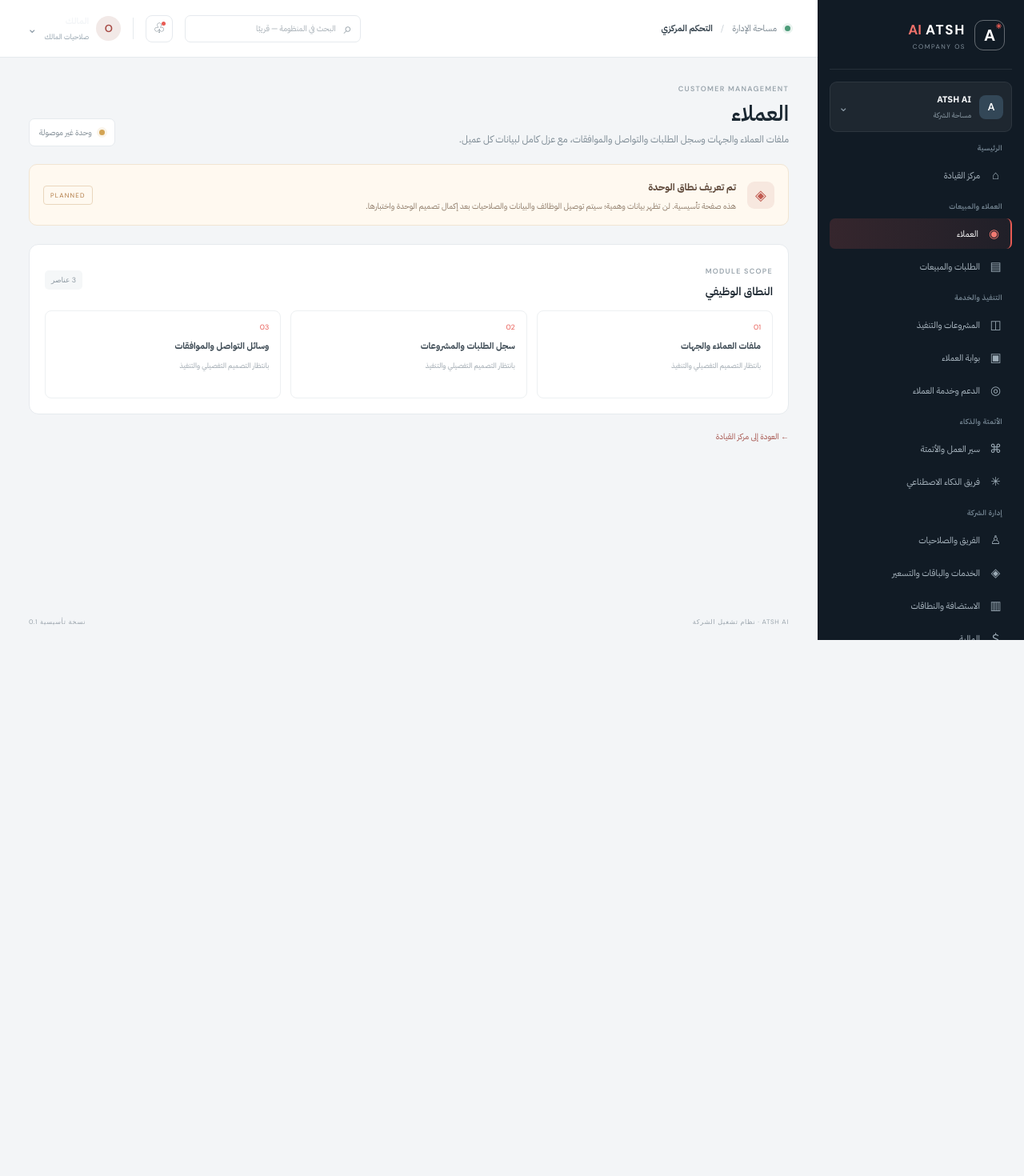
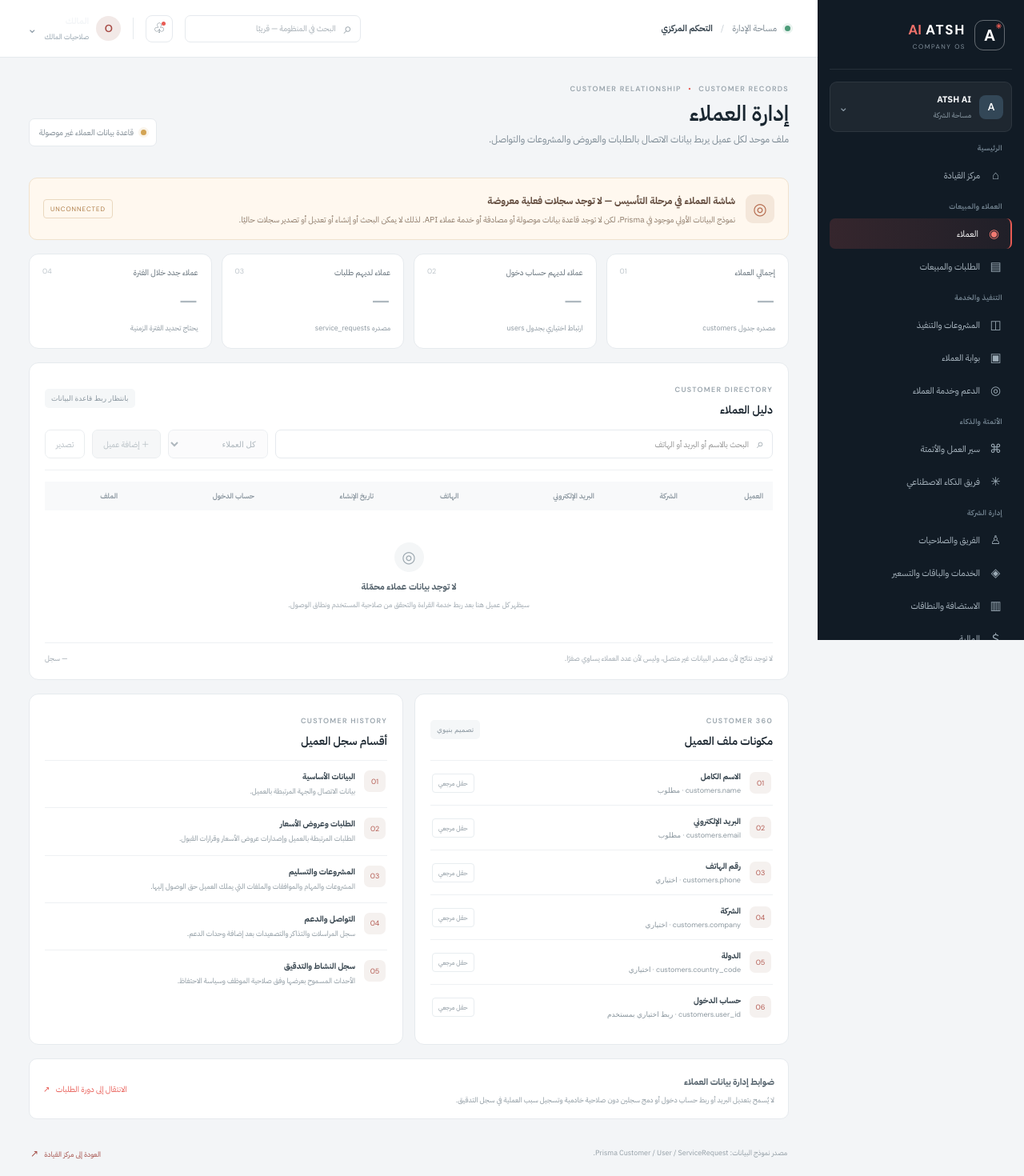
Before and after one commit to atshpana/atsh-ai-v2, a Next.js app in the folder apps/admin/: page /customers in a window 1280 px wide. Shown: the top 1470 px of the page at 80% size. Before the commit the page ends 800 px from the top, so only its background shows below. Built offline with nearby package versions, Linux system fonts and the light colour scheme.

Commit message:
feat(admin): add customer management workspace scaffold

```diff
--- /dev/null
+++ b/apps/admin/src/app/customers/page.tsx
@@ -0,0 +1,108 @@
+import Link from "next/link";
+
+const customerFields = [
+  { label: "الاسم الكامل", detail: "customers.name · مطلوب" },
+  { label: "البريد الإلكتروني", detail: "customers.email · مطلوب" },
+  { label: "رقم الهاتف", detail: "customers.phone · اختياري" },
+  { label: "الشركة", detail: "customers.company · اختياري" },
+  { label: "الدولة", detail: "customers.country_code · اختياري" },
+  { label: "حساب الدخول", detail: "customers.user_id · ربط اختياري بمستخدم" }
+];
+
+const customerSections = [
+  { title: "البيانات الأساسية", description: "بيانات الاتصال والجهة المرتبطة بالعميل." },
+  { title: "الطلبات وعروض الأسعار", description: "الطلبات المرتبطة بالعميل وإصدارات عروض الأسعار وقرارات القبول." },
+  { title: "المشروعات والتسليم", description: "المشروعات والمهام والموافقات والملفات التي يملك العميل حق الوصول إليها." },
+  { title: "التواصل والدعم", description: "سجل المراسلات والتذاكر والتصعيدات بعد إضافة وحدات الدعم." },
+  { title: "سجل النشاط والتدقيق", description: "الأحداث المسموح بعرضها وفق صلاحية الموظف وسياسة الاحتفاظ." }
+];
+
+export default function CustomersPage() {
+  return <div className="customers-page">
+    <div className="page-heading">
+      <div>
+        <div className="eyebrow">CUSTOMER RELATIONSHIP <span>•</span> CUSTOMER RECORDS</div>
+        <h1>إدارة العملاء</h1>
+        <p>ملف موحد لكل عميل يربط بيانات الاتصال بالطلبات والعروض والمشروعات والتواصل.</p>
+      </div>
+      <div className="heading-status"><span className="status-led" /> قاعدة بيانات العملاء غير موصولة</div>
+    </div>
+
+    <section className="customer-foundation">
+      <span className="customer-foundation-icon">◎</span>
+      <div>
+        <b>شاشة العملاء في مرحلة التأسيس — لا توجد سجلات فعلية معروضة</b>
+        <p>نموذج البيانات الأولي موجود في Prisma، لكن لا توجد قاعدة بيانات موصولة أو مصادقة أو خدمة عملاء API. لذلك لا يمكن البحث أو إنشاء أو تعديل أو تصدير سجلات حاليًا.</p>
+      </div>
+      <span className="customer-foundation-tag">UNCONNECTED</span>
+    </section>
+
+    <section className="customer-kpis" aria-label="مؤشرات العملاء">
+      {[
+        ["إجمالي العملاء", "مصدره جدول customers"],
+        ["عملاء لديهم حساب دخول", "ارتباط اختياري بجدول users"],
+        ["عملاء لديهم طلبات", "مصدره service_requests"],
+        ["عملاء جدد خلال الفترة", "يحتاج تحديد الفترة الزمنية"]
+      ].map(([label, source], index) => <article className="customer-kpi" key={label}>
+        <div><span>{label}</span><i>0{index + 1}</i></div>
+        <strong>—</strong>
+        <small>{source}</small>
+      </article>)}
+    </section>
+
+    <section className="panel customer-directory">
+      <div className="panel-heading">
+        <div><span className="panel-kicker">CUSTOMER DIRECTORY</span><h2>دليل العملاء</h2></div>
+        <span className="panel-count">بانتظار ربط قاعدة البيانات</span>
+      </div>
+      <div className="customer-toolbar">
+        <label className="customer-search">⌕ <input type="search" disabled placeholder="البحث بالاسم أو البريد أو الهاتف" aria-label="البحث عن عميل" /></label>
+        <select disabled aria-label="تصفية العملاء"><option>كل العملاء</option></select>
+        <button type="button" className="customer-button" disabled>＋ إضافة عميل</button>
+        <button type="button" className="customer-button secondary" disabled>تصدير</button>
+      </div>
+      <div className="customer-table-wrap">
+        <table className="customer-table">
+          <thead><tr><th>العميل</th><th>الشركة</th><th>البريد الإلكتروني</th><th>الهاتف</th><th>تاريخ الإنشاء</th><th>حساب الدخول</th><th>الملف</th></tr></thead>
+          <tbody><tr><td colSpan={7}>
+            <div className="customer-empty">
+              <span>◎</span>
+              <b>لا توجد بيانات عملاء محمّلة</b>
+              <p>سيظهر كل عميل هنا بعد ربط خدمة القراءة والتحقق من صلاحية المستخدم ونطاق الوصول.</p>
+            </div>
+          </td></tr></tbody>
+        </table>
+      </div>
+      <div className="customer-table-footer"><span>لا توجد نتائج لأن مصدر البيانات غير متصل، وليس لأن عدد العملاء يساوي صفرًا.</span><span>— سجل</span></div>
+    </section>
+
+    <div className="customer-lower-grid">
+      <section className="panel customer-profile">
+        <div className="panel-heading"><div><span className="panel-kicker">CUSTOMER 360</span><h2>مكونات ملف العميل</h2></div><span className="panel-count">تصميم بنيوي</span></div>
+        <div className="customer-field-list">
+          {customerFields.map((field, index) => <div className="customer-field" key={field.label}>
+            <span className="customer-field-index">0{index + 1}</span>
+            <div><b>{field.label}</b><small>{field.detail}</small></div>
+            <span className="customer-field-state">حقل مرجعي</span>
+          </div>)}
+        </div>
+      </section>
+
+      <section className="panel customer-activity">
+        <div className="panel-heading"><div><span className="panel-kicker">CUSTOMER HISTORY</span><h2>أقسام سجل العميل</h2></div></div>
+        <div className="customer-section-list">
+          {customerSections.map((section, index) => <article className="customer-section-item" key={section.title}>
+            <span>{String(index + 1).padStart(2, "0")}</span>
+            <div><b>{section.title}</b><p>{section.description}</p></div>
+          </article>)}
+        </div>
+      </section>
+    </div>
+
+    <section className="customer-policy">
+      <div><b>ضوابط إدارة بيانات العملاء</b><p>لا يُسمح بتعديل البريد أو ربط حساب دخول أو دمج سجلين دون صلاحية خادمية وتسجيل سبب العملية في سجل التدقيق.</p></div>
+      <Link href="/requests">الانتقال إلى دورة الطلبات <span>↗</span></Link>
+    </section>
+    <div className="dashboard-bottom"><span>مصدر نموذج البيانات: Prisma Customer / User / ServiceRequest.</span><Link href="/">العودة إلى مركز القيادة <b>↗</b></Link></div>
+  </div>;
+}
```
